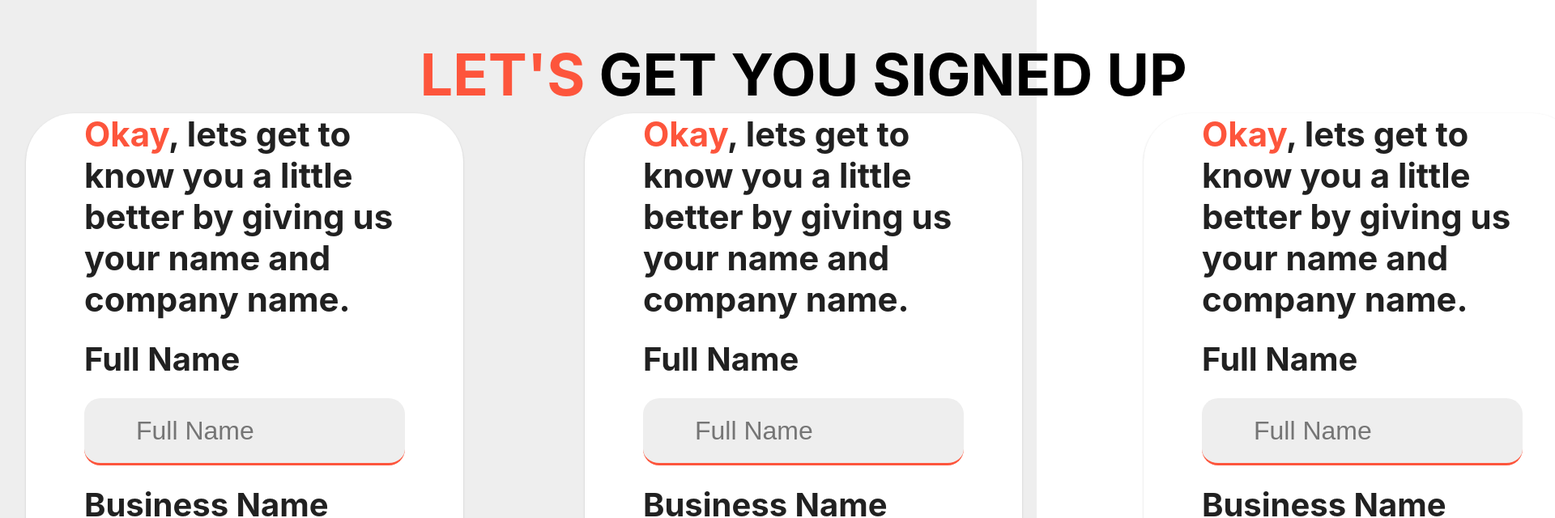
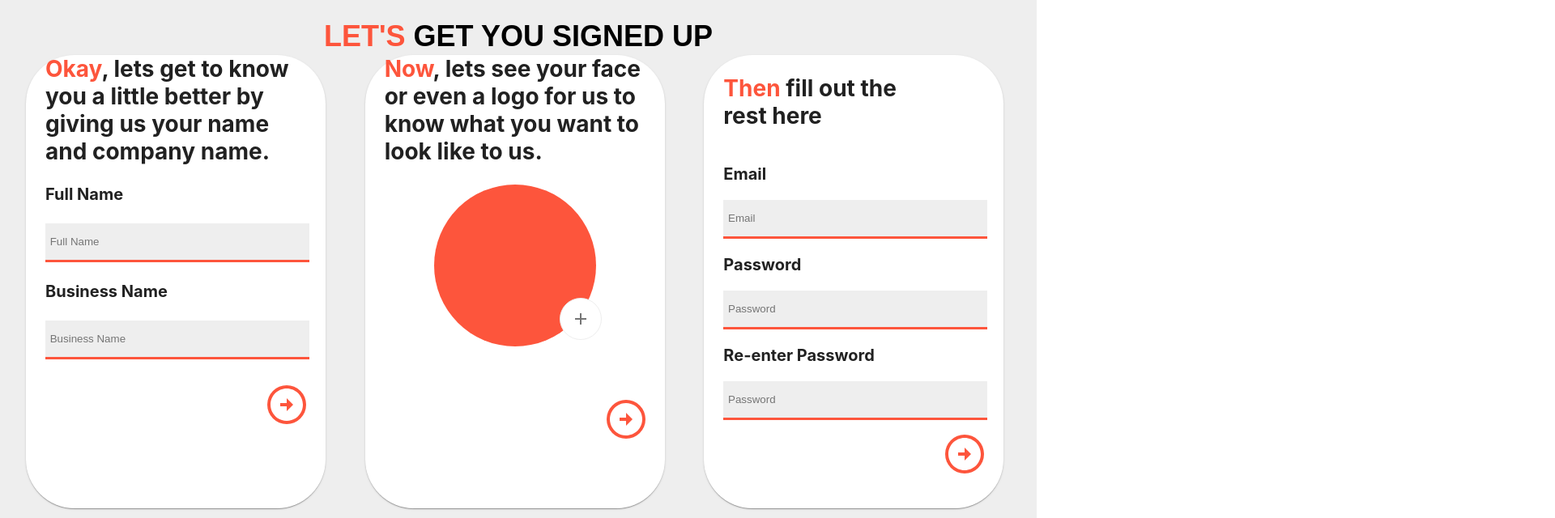
Before and after one commit to wembleyWilliams/gg-marketing-desktop, a React (Create React App) app: page /register in a window 1280 px wide. Shown: the top 640 px of the page at 81% size, 1920 px wide, since content can reach past the window. Built offline with nearby package versions, Linux system fonts and the light colour scheme.

Commit message:
GG-12 - Registration flow adjustments were made but need additional tweaking for card size.

```diff
--- /dev/null
+++ b/src/pages/register/index.css
@@ -0,0 +1,112 @@
+.register-wrapper {
+  height: 100vh;
+  width: 100vw;
+  overflow: auto;
+  background-color: #EEEEEE;
+}
+
+.register-container {
+  display: grid;
+  width: 100vw;
+  grid-template-rows: 10% 78%;
+  grid-row-gap: 20px;
+  grid-template-areas: "title" "body";
+}
+.register-container__title {
+  grid-area: title;
+}
+.register-container__title h1 {
+  font-family: canada-type-gibson, sans-serif;
+  font-style: normal;
+  text-align: center;
+  text-transform: uppercase;
+  font-weight: bold;
+}
+@media screen and (min-width: 1025px) {
+  .register-container__title h1 {
+    font-size: 36px;
+  }
+}
+.register-container__title b {
+  font-family: canada-type-gibson, sans-serif;
+  font-style: normal;
+  color: #fd553c;
+  font-size: 72px;
+  text-transform: uppercase;
+  font-weight: bold;
+}
+@media screen and (min-width: 1025px) {
+  .register-container__title b {
+    font-size: 36px;
+  }
+}
+.register-container__body {
+  max-width: inherit;
+  padding: 0rem 2rem;
+  grid-area: body;
+  display: grid;
+  align-content: center;
+  align-items: center;
+  grid-column-gap: 20px;
+  grid-template-areas: "card card card";
+}
+.register-container__body Paper {
+  grid-area: card;
+}
+.register-container__text {
+  height: 100%;
+}
+.register-container__text b {
+  color: #fd553c;
+  font-size: 28px;
+  font-weight: bold;
+}
+.register-container__text h2 {
+  text-align: left;
+  font-size: 28px;
+}
+.register-container__text p {
+  font-size: 20px;
+  font-weight: bolder;
+}
+.register-container__text input {
+  width: 100%;
+  border: none;
+  border-bottom: 3px solid #fd553c;
+  background-color: #EEE;
+  height: 43px;
+}
+
+.continue-btn {
+  margin-left: 85% !important;
+}
+.continue-btn__icon {
+  color: white;
+  font-size: 2em !important;
+  background: #fd553c;
+  border-radius: 50%;
+}
+
+.photo-bubble {
+  height: 200px;
+  width: 200px;
+  background: #fd553c;
+  border-radius: 50%;
+}
+.photo-bubble__add-bubble {
+  border-radius: 50%;
+  background: #FFFFFF;
+  border: 1px solid #EEEEEE;
+  position: relative;
+  top: 140px;
+  left: 155px;
+  height: 50px;
+  width: 50px;
+  display: grid;
+  align-content: center;
+}
+.photo-bubble__add-bubble__icon {
+  fill: #fd553c;
+}
+
+/*# sourceMappingURL=index.css.map */
--- a/src/pages/register/index.scss
+++ b/src/pages/register/index.scss
@@ -1,30 +1,52 @@
+$min-width-md: 769px;
+$max-width-md: 1024px;
+
+$min-width-lg: 1025px;
+$max-width-lg: 1200px;
+
+$min-width-xl: 1201px;
+
 .register-wrapper {
   height: 100vh;
+  width: 100vw;
+  overflow: auto;
+  background-color: #EEEEEE;
 }
 
 .register-container {
   display: grid;
-  height: inherit;
-  width: inherit;
-  background-color: #EEEEEE;
+  width: 100vw;
   grid-template-rows: 10% 78%;
-  grid-row-gap: 60px;
+  grid-row-gap: 20px;
   grid-template-areas:
           "title"
-          "body";
+          "body"
+  ;
 
   &__title {
     grid-area: title;
 
     h1 {
+      font-family: canada-type-gibson, sans-serif;
+      font-style: normal;
       text-align: center;
       text-transform: uppercase;
-      font-size: 72px;
+      font-weight: bold;
+      @media screen and (min-width: $min-width-lg){
+        font-size: 36px;
+      }
     }
 
     b {
+      font-family: canada-type-gibson, sans-serif;
+      font-style: normal;
       color: #fd553c;
       font-size: 72px;
+      text-transform: uppercase;
+      font-weight: bold;
+      @media screen and (min-width: $min-width-lg){
+        font-size: 36px;
+      }
     }
   }
 
@@ -33,10 +55,15 @@
     padding: 0rem 2rem;
     grid-area: body;
     display: grid;
-    grid-column-gap: 150px;
+    align-content: center;
+    align-items: center;
+    grid-column-gap: 20px;
     grid-template-areas:
           "card card card";
 
+    //@media screen and (min-width: $min-width-lg){
+    //  grid-column-gap: 20px;
+    //}
 
     Paper {
       grid-area: card;
@@ -52,36 +79,31 @@
   }
 
   &__text {
-    width: 100%;
+    height: 100%;
 
     b {
       color: #fd553c;
-      font-size: 42px;
+      font-size: 28px;
       font-weight: bold;
     }
 
     h2 {
       text-align: left;
-      font-size: 42px;
+      font-size: 28px;
     }
     p {
-      font-size: 2.5rem;
+      font-size: 20px;
       font-weight: bolder;
     }
     input {
-      width: inherit;
+      width: 100%;
       border: none;
-      border-radius: 20px;
+      //border-radius: 20px;
       border-bottom: 3px solid #fd553c;
       background-color: #EEE;
-      height: 5rem;
+      height: 43px;
     }
 
-    input,
-    input::-webkit-input-placeholder {
-      font-size: 2rem;
-      padding: 0 2rem;
-    }
   }
 }
 
@@ -90,8 +112,36 @@
 
   &__icon {
     color: white;
-    font-size: 4em !important;
+    font-size: 2em !important;
     background: #fd553c;
     border-radius: 50%;
   }
 }
+
+.photo-bubble {
+  height: 200px;
+  width: 200px;
+  background: #fd553c;
+  border-radius: 50%;
+
+  &__add-bubble {
+    border-radius: 50%;
+    background: #FFFFFF;
+    border: 1px solid #EEEEEE;
+    position: relative;
+    top: 140px;
+    left: 155px;
+    height: 50px;
+    width: 50px;
+    display: grid;
+    align-content: center;
+
+    &__icon {
+      fill: #fd553c;
+    }
+  }
+}
+
+.section {
+
+}
--- a/src/pages/register/index.tsx
+++ b/src/pages/register/index.tsx
@@ -1,7 +1,8 @@
 import React from "react";
 import "./index.scss";
-import {Button, Container, Divider, IconButton, Paper, Stack, TextField} from "@mui/material";
+import {Container, Divider, IconButton, Paper, Stack} from "@mui/material";
 import ArrowCircleRightIcon from '@mui/icons-material/ArrowCircleRight';
+import {Add} from "@mui/icons-material";
 
 const Register = () => {
 
@@ -14,7 +15,10 @@ const Register = () => {
                 <div className={"register-container__body"}>
                     <Paper sx={{
                         borderRadius: "60px",
-                        maxWidth: "760px", minWidth: "540px"
+                        maxWidth: "370px",
+                        minWidth: "350px",
+                        maxHeight: "580px",
+                        minHeight: "560px"
                     }}>
                         <Container className={"register-container__text"} maxWidth={"xs"}>
                             <Stack spacing={3}>
@@ -28,7 +32,7 @@ const Register = () => {
                                     required
                                     id="name"
                                     name="name"
-                                    placeholder={"Full Name"}
+                                    placeholder={" Full Name"}
                                 />
 
                                 <p>Business Name</p>
@@ -36,10 +40,12 @@ const Register = () => {
                                     required
                                     id="businessName"
                                     name="businessName"
-                                    placeholder={"Business Name"}
+                                    placeholder={" Business Name"}
                                 />
-                                <Divider sx={{paddingTop: '2rem',border:'none'}}/>
-                                <IconButton className={"continue-btn"}>
+
+                                {/*<Divider sx={{paddingTop: '10px', border: 'none'}}/>*/}
+
+                                <IconButton className={"continue-btn"} disableRipple>
                                     <ArrowCircleRightIcon className={"continue-btn__icon"}/>
                                 </IconButton>
 
@@ -50,32 +56,31 @@ const Register = () => {
                     </Paper>
                     <Paper sx={{
                         borderRadius: "60px",
-                        maxWidth: "760px", minWidth: "540px"
+                        maxWidth: "370px",
+                        minWidth: "350px",
+                        maxHeight: "580px",
+                        minHeight: "560px"
                     }}>
                         <Container className={"register-container__text"} maxWidth={"xs"}>
-                            <Stack spacing={3}>
+                            <Stack spacing={3} justifyContent={"center"}
+                                   alignItems={"center"}>
                                 <h2>
-                                    <b>Okay</b>, lets get to know you a little
-                                    better by giving us your name and company name.
+                                    <b>Now</b>, lets see your face or even a logo
+                                    for us to know what you want to look like to us.
                                 </h2>
 
-                                <p>Full Name</p>
-                                <input
-                                    required
-                                    id="name"
-                                    name="name"
-                                    placeholder={"Full Name"}
-                                />
+                                <div className={"photo-bubble"}>
 
-                                <p>Business Name</p>
-                                <input
-                                    required
-                                    id="businessName"
-                                    name="businessName"
-                                    placeholder={"Business Name"}
-                                />
-                                <Divider sx={{paddingTop: '2rem',border:'none'}}/>
-                                <IconButton className={"continue-btn"}>
+                                    <div className={"photo-bubble__add-bubble"}>
+                                        <IconButton>
+                                            <Add className={"photo-bubble__add-bubble__icon"}/>
+                                        </IconButton>
+                                    </div>
+                                </div>
+
+                                <Divider sx={{paddingTop: '10px', border: 'none'}}/>
+
+                                <IconButton className={"continue-btn"} disableRipple>
                                     <ArrowCircleRightIcon className={"continue-btn__icon"}/>
                                 </IconButton>
 
@@ -85,31 +90,46 @@ const Register = () => {
                     </Paper>
                     <Paper sx={{
                         borderRadius: "60px",
-                        maxWidth: "760px", minWidth: "540px"
+                        maxWidth: "370px",
+                        minWidth: "350px",
+                        maxHeight: "580px",
+                        minHeight: "560px"
                     }}>
                         <Container className={"register-container__text"} maxWidth={"xs"}>
-                            <Stack spacing={3}>
+                            <Stack>
                                 <h2>
-                                    <b>Okay</b>, lets get to know you a little
-                                    better by giving us your name and company name.
+                                    <b>Then</b> fill out the <br/> rest here
                                 </h2>
+                                <div className={"section"}>
 
-                                <p>Full Name</p>
+
+                                    <p>Email</p>
                                     <input
                                         required
-                                    id="name"
-                                    name="name"
-                                    placeholder={"Full Name"}
+                                        id="email"
+                                        name="email"
+                                        placeholder={" Email"}
                                     />
 
-                                <p>Business Name</p>
+                                    <p>Password</p>
                                     <input
                                         required
-                                    id="businessName"
-                                    name="businessName"
-                                    placeholder={"Business Name"}
+                                        id="password"
+                                        name="password"
+                                        placeholder={" Password"}
                                     />
-                                <Divider sx={{paddingTop: '2rem',border:'none'}}/>
+
+                                    <p>Re-enter Password</p>
+                                    <input
+                                        required
+                                        id="password"
+                                        name="password"
+                                        placeholder={" Password"}
+                                    />
+                                </div>
+
+                                <Divider sx={{paddingTop: '10px', border: 'none'}}/>
+
                                 <IconButton className={"continue-btn"}>
                                     <ArrowCircleRightIcon className={"continue-btn__icon"}/>
                                 </IconButton>
```
Also changed, not shown: 1 other file (tests, documents, lock files or other folders). Lines whose indentation alone changed are shown as unchanged.
